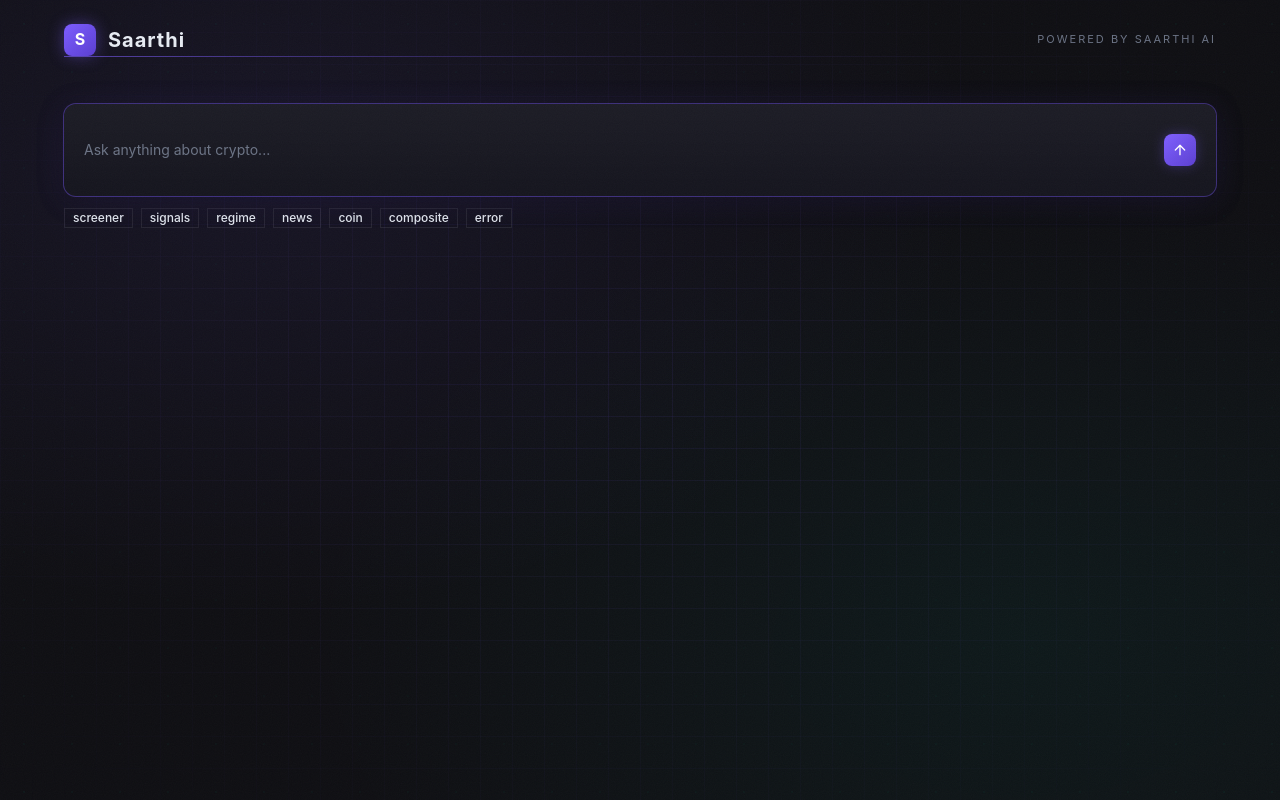
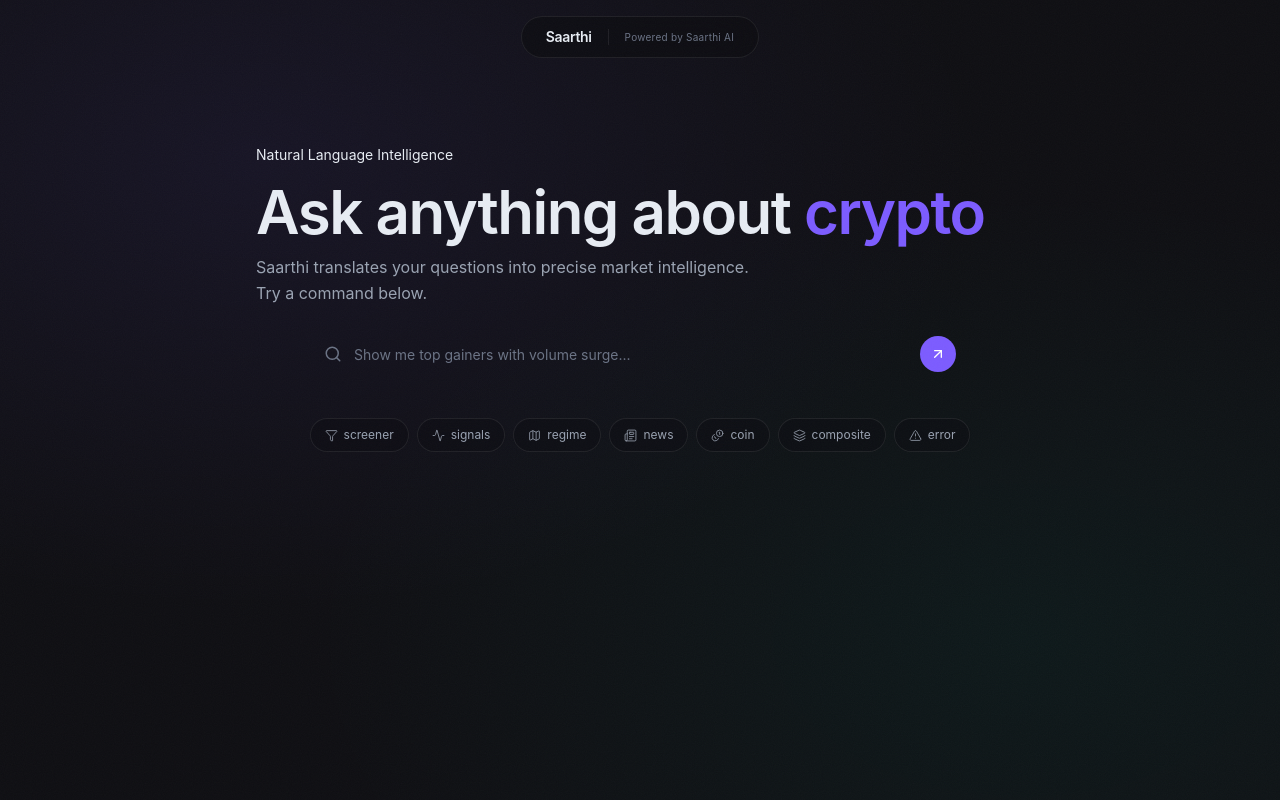
Before and after one commit to VIJAYABASKARVB/saarthi-ui, a React (Vite) app: page / in a window 1280 px wide. Built offline with nearby package versions, Linux system fonts and the light colour scheme.

Commit message:
feat: add conversational idle state and app shell improvements

```diff
--- a/src/App.tsx
+++ b/src/App.tsx
@@ -1,9 +1,9 @@
 import { useState } from 'react'
+
 import { loadMock } from './lib/mockLoader'
-import QueryInput from './components/QueryInput'
+
 import OutputCanvas from './components/OutputCanvas'
-import { Separator } from './components/ui/separator'
-import { BGPattern } from './components/ui/bg-pattern'
+import IdleScreen from './components/IdleScreen'
 import type { DashboardResponse } from './types/api'
 
 const MOCK_MAP: Record<string, string> = {
@@ -37,20 +37,24 @@
   }
 
   return (
-    <div className="relative min-h-screen">
-      <BGPattern variant="grid" mask="fade-edges" fill="rgba(124,92,255,0.08)" size={32} />
-      <BGPattern variant="dots" mask="fade-center" fill="rgba(0,212,168,0.04)" size={48} />
-      <div className="app">
-        <header className="app__header">
-        <div className="app__header-left">
-          <div className="app__logomark">S</div>
-          <span className="app__title">Saarthi</span>
+    <div className="min-h-screen relative">
+      <div className="mesh-orb mesh-orb--purple" />
+      <div className="mesh-orb mesh-orb--emerald" />
+      <div className="mesh-orb mesh-orb--accent" />
+
+      <nav className="fixed top-4 left-0 right-0 z-50 flex justify-center px-4">
+        <div className="bg-[rgba(13,13,18,0.7)] backdrop-blur-[24px] border border-[rgba(255,255,255,0.08)] rounded-full px-6 py-2.5 flex items-center gap-4 animate-fade-in">
+          <span className="text-sm font-semibold text-[var(--text)] tracking-tight">Saarthi</span>
+          <span className="w-px h-4 bg-[rgba(255,255,255,0.08)]" />
+          <span className="text-[10px] text-[var(--text-mute)] tracking-wide">Powered by Saarthi AI</span>
         </div>
-        <span className="app__subtitle">Powered by Saarthi AI</span>
-      </header>
-      <Separator className="mb-6 !bg-transparent" />
-      <QueryInput onSubmit={handleSubmit} />
-      <OutputCanvas response={response} isLoading={isLoading} query={lastQuery} />
+      </nav>
+
+      <div className="pt-20 pb-8 px-4 sm:px-6 lg:px-8 max-w-7xl mx-auto">
+        <IdleScreen onSubmit={handleSubmit} />
+        <div className="mt-8">
+          <OutputCanvas response={response} isLoading={isLoading} query={lastQuery} />
+        </div>
       </div>
     </div>
   )
--- /dev/null
+++ b/src/components/IdleScreen.tsx
@@ -0,0 +1,91 @@
+import { useState, useRef, type KeyboardEvent } from 'react'
+import { Search, ArrowUpRight, Filter, Activity, Map, Newspaper, Coins, Layers, AlertTriangle } from 'lucide-react'
+
+interface IdleScreenProps {
+  onSubmit: (query: string) => void;
+}
+
+const CHIPS = [
+  { id: 'screener', icon: Filter, label: 'screener' },
+  { id: 'signals', icon: Activity, label: 'signals' },
+  { id: 'regime', icon: Map, label: 'regime' },
+  { id: 'news', icon: Newspaper, label: 'news' },
+  { id: 'coin', icon: Coins, label: 'coin' },
+  { id: 'composite', icon: Layers, label: 'composite' },
+  { id: 'error', icon: AlertTriangle, label: 'error' },
+]
+
+export default function IdleScreen({ onSubmit }: IdleScreenProps) {
+  const [query, setQuery] = useState("")
+  const inputRef = useRef<HTMLInputElement>(null)
+
+  const handleSubmit = () => {
+    if (query.trim()) onSubmit(query.trim())
+  }
+
+  const handleKeyDown = (e: KeyboardEvent<HTMLInputElement>) => {
+    if (e.key === "Enter") handleSubmit()
+  }
+
+  const handleChipClick = (chipId: string) => {
+    setQuery(chipId)
+    inputRef.current?.focus()
+  }
+
+  return (
+    <main className="relative z-10 flex flex-col items-center pt-8 sm:pt-16 pb-12">
+      <div className="w-full max-w-3xl mb-4 animate-fade-up stagger-1">
+        <span className="eyebrow mb-4 inline-block">Natural Language Intelligence</span>
+        <h1 className="text-4xl sm:text-5xl lg:text-6xl font-semibold tracking-tight text-[var(--text)] leading-[1.1] mb-3">
+          Ask anything about
+          <span className="text-[var(--accent)]"> crypto</span>
+        </h1>
+        <p className="text-base text-[var(--text-dim)] max-w-lg leading-relaxed">
+          Saarthi translates your questions into precise market intelligence. Try a command below.
+        </p>
+      </div>
+
+      <div className="w-full max-w-2xl mb-8 animate-fade-up stagger-2">
+        <div className="bezel-shell">
+          <div className="bezel-core">
+            <div className="flex items-center px-5 py-3.5">
+              <Search size={18} className="text-[var(--text-mute)] mr-3 shrink-0" />
+              <input
+                ref={inputRef}
+                className="w-full bg-transparent border-none text-[var(--text)] text-sm focus:ring-0 placeholder:text-[var(--text-mute)] h-8 outline-none"
+                placeholder="Show me top gainers with volume surge..."
+                type="text"
+                value={query}
+                onChange={e => setQuery(e.target.value)}
+                onKeyDown={handleKeyDown}
+              />
+              <button
+                onClick={handleSubmit}
+                className="magnetic-btn shrink-0 w-9 h-9 rounded-full bg-[var(--accent)] flex items-center justify-center text-white hover:bg-[#8d6fff] ml-2 group"
+              >
+                <ArrowUpRight size={16} className="magnetic-icon" />
+              </button>
+            </div>
+          </div>
+        </div>
+      </div>
+
+      <div className="flex flex-wrap justify-center gap-2 max-w-2xl animate-fade-up stagger-3">
+        {CHIPS.map((chip, i) => {
+          const Icon = chip.icon
+          return (
+            <button
+              key={chip.id}
+              className="flex items-center gap-1.5 px-3.5 py-2 text-xs rounded-full border border-[rgba(255,255,255,0.08)] text-[var(--text-dim)] hover:border-[var(--accent)] hover:text-[var(--accent)] transition-all duration-500 [transition-timing-function:var(--ease-spring)] bg-[rgba(13,13,18,0.5)] backdrop-blur-[12px]"
+              style={{ animationDelay: `${(i + 3) * 80}ms` }}
+              onClick={() => handleChipClick(chip.id)}
+            >
+              <Icon size={13} strokeWidth={1.5} />
+              {chip.label}
+            </button>
+          )
+        })}
+      </div>
+    </main>
+  )
+}
--- a/src/components/OutputCanvas.tsx
+++ b/src/components/OutputCanvas.tsx
@@ -1,6 +1,5 @@
 import type { DashboardResponse } from '../types/api'
 import { isSuccess } from '../types/api'
-import { Card } from './ui/card'
 import ScreenerRenderer from './renderers/ScreenerRenderer'
 import MlSignalsRenderer from './renderers/MlSignalsRenderer'
 import MarketRegimeRenderer from './renderers/MarketRegimeRenderer'
@@ -17,11 +16,11 @@
 
 function LoadingView({ skeletonType, query }: { skeletonType: string; query?: string }) {
   return (
-    <div>
-      <div className="flex items-center gap-3 px-4 py-3 rounded-xl bg-[var(--bg-card)] border border-[var(--border)] mb-0">
+    <div className="animate-fade-up">
+      <div className="flex items-center gap-3 px-5 py-3.5 rounded-xl bg-[rgba(13,13,18,0.7)] backdrop-blur-[24px] border border-[rgba(255,255,255,0.06)] mb-0">
         <div className="flex items-center gap-2">
           <div className="w-1.5 h-1.5 rounded-full bg-[var(--accent)] animate-pulse" />
-          <span className="text-xs font-medium text-[var(--accent)] uppercase tracking-wider">FETCHING</span>
+          <span className="text-xs font-medium text-[var(--accent)] uppercase tracking-wider">Fetching</span>
         </div>
         {query && (
           <span className="text-xs text-[var(--text-mute)] truncate opacity-70">
@@ -36,37 +35,43 @@
 
 function ExecutionError({ reason }: { reason: string }) {
   return (
-    <Card className="border-[var(--red)]">
-      <div className="px-4 py-3">
+    <div className="animate-fade-up bezel-shell border-[rgba(255,107,107,0.2)]">
+      <div className="bezel-core">
+        <div className="px-5 py-4">
           <div className="text-xs font-medium text-[var(--red)] uppercase tracking-wider mb-2">Execution Error</div>
           <div className="text-sm text-[var(--red)] opacity-85 leading-relaxed">{reason}</div>
         </div>
-    </Card>
+      </div>
+    </div>
   )
 }
 
 function AgentRejected({ reason }: { reason: string }) {
   return (
-    <Card className="border-[var(--amber)]">
-      <div className="px-4 py-3">
+    <div className="animate-fade-up bezel-shell border-[rgba(255,181,71,0.2)]">
+      <div className="bezel-core">
+        <div className="px-5 py-4">
           <div className="text-xs font-medium text-[var(--amber)] uppercase tracking-wider mb-2">Request Rejected</div>
           <div className="text-sm text-[var(--amber)] opacity-85 leading-relaxed">{reason}</div>
         </div>
-    </Card>
+      </div>
+    </div>
   )
 }
 
 function EmptyState({ explanation }: { explanation: string }) {
   return (
-    <Card>
-      <div className="flex flex-col items-center justify-center py-12 px-4">
-        <div className="w-8 h-8 rounded-full bg-[var(--bg-elevated)] flex items-center justify-center mb-3">
-          <span className="text-xs text-[var(--text-mute)]">!</span>
+    <div className="animate-fade-up bezel-shell">
+      <div className="bezel-core">
+        <div className="flex flex-col items-center justify-center py-16 px-4">
+          <div className="w-10 h-10 rounded-full bg-[rgba(255,255,255,0.03)] border border-[rgba(255,255,255,0.06)] flex items-center justify-center mb-4">
+            <span className="text-sm text-[var(--text-mute)]">!</span>
           </div>
           <div className="text-xs font-medium text-[var(--text-dim)] uppercase tracking-wider mb-2">No Data Returned</div>
           <div className="text-sm text-[var(--text-mute)] text-center max-w-md leading-relaxed">{explanation}</div>
         </div>
-    </Card>
+      </div>
+    </div>
   )
 }
 
```
Lines whose indentation alone changed are shown as unchanged.
